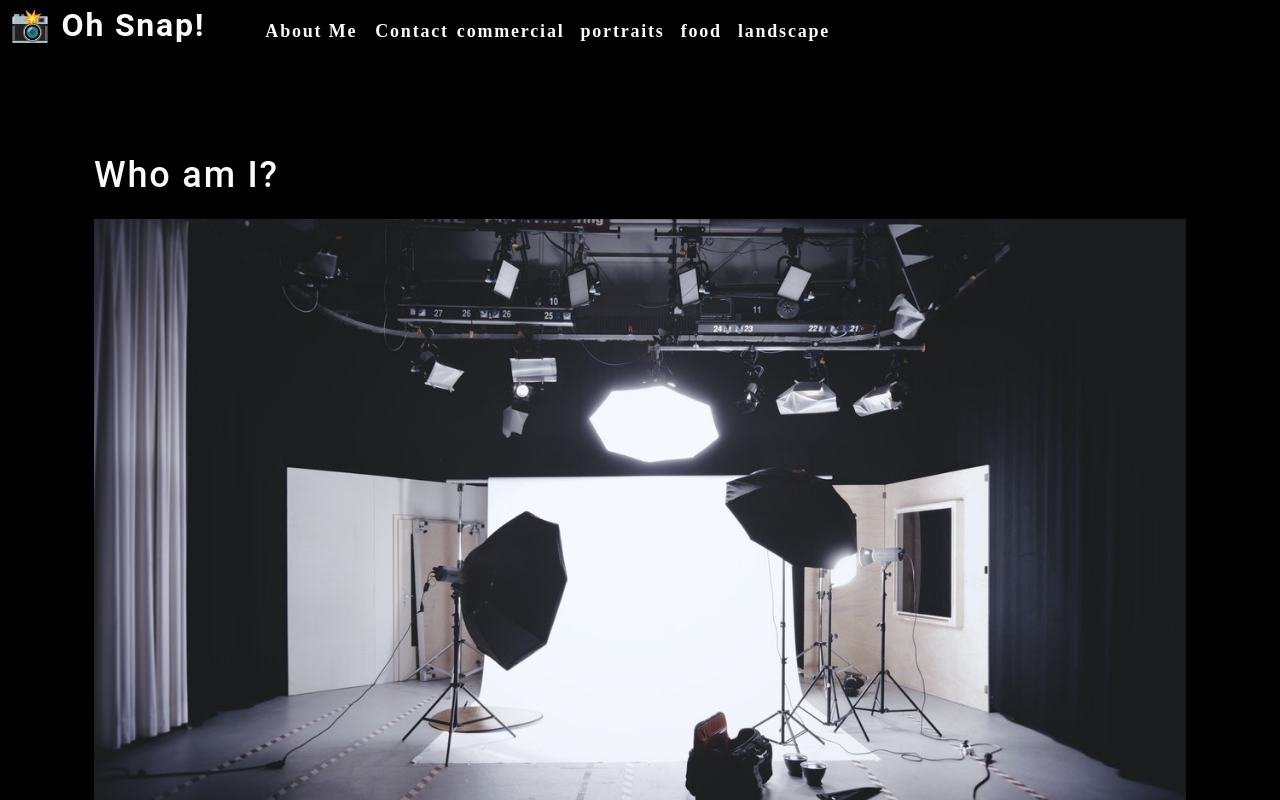
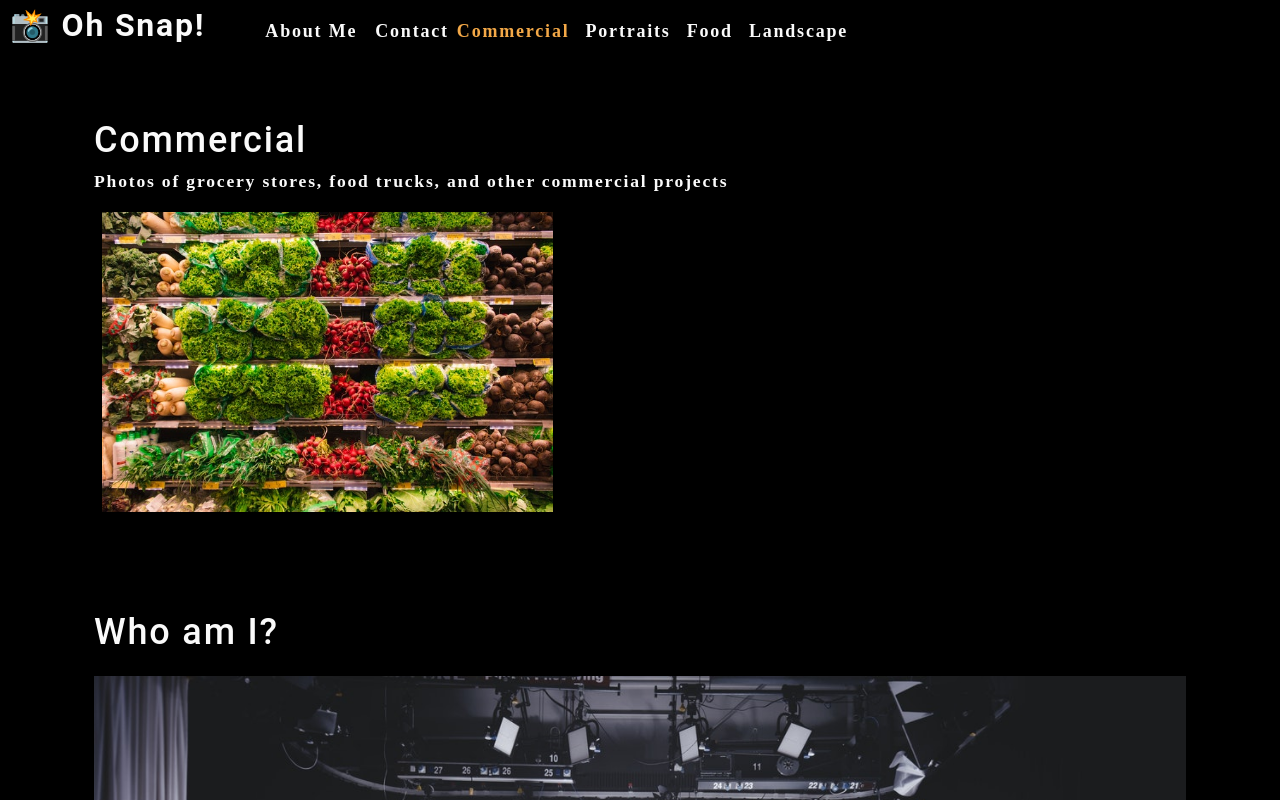
Before and after one commit to mwpx777/photo-port, a React (Create React App) app: page / in a window 1280 px wide. Shown: the top 800 px of the page. Built offline with nearby package versions, Linux system fonts and the light colour scheme.

Commit message:
added useEffect

```diff
--- a/src/App.js
+++ b/src/App.js
@@ -1,18 +1,40 @@
 // import logo from './logo.svg';
-import React from 'react';
+import React, {useState} from 'react';
 import './App.css';
 import About from './components/About';
 import Nav from './components/Nav';
+import Gallery from './components/Gallery';
 
 function App() {
+
+  const [categories] = useState([
+
+      {
+        name: 'commercial',
+        description: 'Photos of grocery stores, food trucks, and other commercial projects',
+      },
+      { name: 'portraits',
+        description: 'Portraits of people in my life' },
+      { name: 'food',
+        description: 'Delicious delicacies' },
+      { name: 'landscape',
+        description: 'Fields, farmhouses, waterfalls, and the beauty of nature' },
+
+  ]);
+
+  const [currentCategory, setCurrentCategory] = useState(categories[0])
   return (
 
     <div>
-      <Nav />
+        <Nav
+        // these will be state props passed into Nav index.js
+          categories ={categories}
+          setCurrentCategory = {setCurrentCategory}
+          currentCategory = {currentCategory} />
       <main>
+        <Gallery />
         <About />
       </main>
-
     </div>
 
   );
--- /dev/null
+++ b/src/components/Gallery/index.js
@@ -0,0 +1,24 @@
+// GALLERY
+
+import React from 'react'
+import {capitalizeFirstLetter} from '../../utils/helpers';
+import photo from '../../assets/small/commercial/0.jpg';
+
+function Gallery(props) {
+    const currentCategory = {
+        name: "commercial",
+        description: "Photos of grocery stores, food trucks, and other commercial projects"
+    };
+
+    return (
+        <section>
+            <h1>{capitalizeFirstLetter(currentCategory.name)}</h1>
+            <p>{currentCategory.description}</p>
+            <div>
+                <img src={photo} alt="commercialImg" className="img-thumbnail mx-1" />
+            </div>
+        </section>
+        )
+}
+
+export default Gallery;
--- a/src/components/Nav/index.js
+++ b/src/components/Nav/index.js
@@ -1,34 +1,25 @@
 // NAVIGATION
 
-import React from 'react';
+import React, {useEffect} from 'react';
+import {capitalizeFirstLetter} from "../../utils/helpers";
 
-function Nav() {
+// props are passed in from App.js which define the state of category
+function Nav(props) {
+    // initilize category state with new array of objects
+    // (categories[0]) is setter for useState
+    const {
+        categories = [],
+        setCurrentCategory,
+        currentCategory,
+    } = props;
 
-    const categories = [
-        {
-            name: 'commercial',
-            description: 'Photos of grocery stores, food trucks, and other commercial projects'
-        },
-        {
-            name: 'portraits',
-            description: 'Portraits of people in my life'
-        },
-        {
-            name: 'food',
-            description: 'Delicious delicacies'
-        },
-        {
-            name: 'landscape',
-            description: 'Fields, farmhouses, waterfalls, and the beauty of nature'
-        },
-    ];
+    // [currentCategory] directs useEffect Hook to rerender the component on changes to the value of this state
+    useEffect(() => {
+        document.title = capitalizeFirstLetter(currentCategory.name);
+    }, [currentCategory]);
 
-    function categorySelected(name) {
-        console.log(`${name} clicked`)
-    }
-
-    return (
-        <header data-testid="header" className="flex-row px-1">
+      return (
+        <header className="flex-row px-1">
             <h2>
                 <a data-testid="link" href="/">
                     <span role="img" aria-label="camera"> 📸</span> Oh Snap!
@@ -45,9 +36,10 @@
                         <span>Contact</span>
                     </li>
                     {categories.map((category) => (
-                        <li className="mx-1" key={category.name}>
-                            <span onClick={() => categorySelected(category.name)}>
-                                {category.name}
+                        // short circuit if currentCategory.name === category.name is true, navActive will be returned
+                        <li className={`mx-1 ${currentCategory.name === category.name && 'navActive'}`} key={category.name}>
+                            <span onClick={() => { setCurrentCategory(category)}}>
+                              {capitalizeFirstLetter(category.name)}
                             </span>
                         </li>
                     ))}
```
